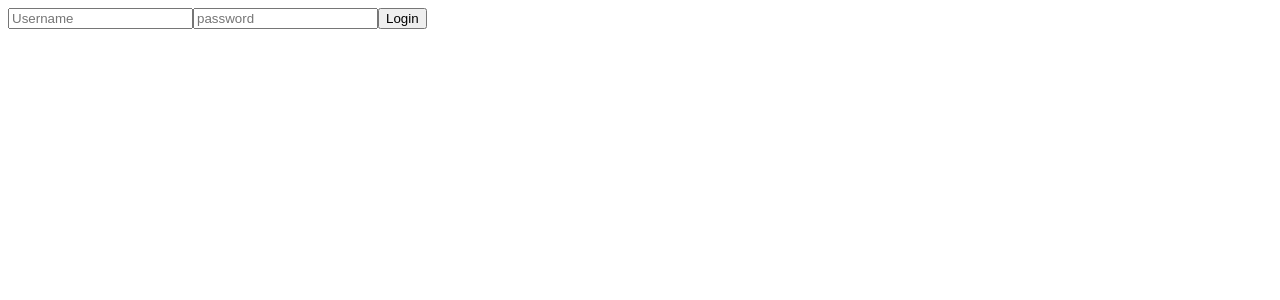
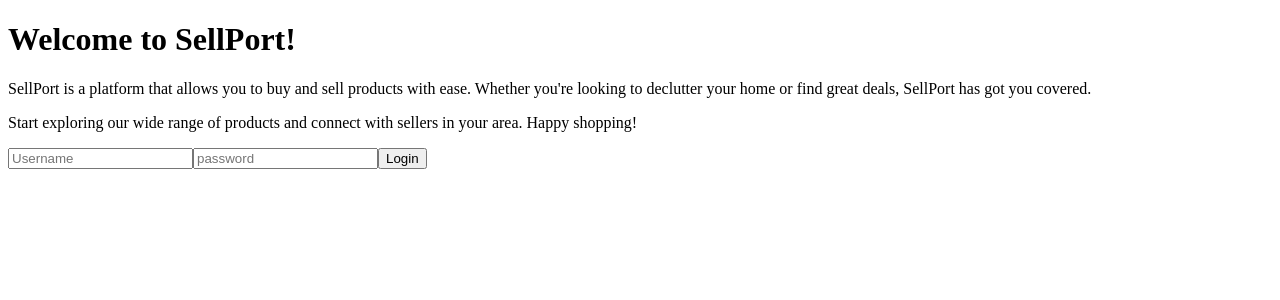
Before and after one commit to Aakankshapatil123/sellport, a React (Vite) app: page /login in a window 1280 px wide. Shown: the top 300 px of the page. Built offline with nearby package versions, Linux system fonts and the light colour scheme.

Commit message:
nested routes

```diff
--- a/src/pages/Home.jsx
+++ b/src/pages/Home.jsx
@@ -9,10 +9,6 @@
 
   return (
     <div>
-      <h1>Welcome to SellPort!</h1>
-       <p>SellPort is a platform that allows you to buy and sell products with ease. Whether you're looking to declutter your home or find great deals, SellPort has got you covered.</p>
-        <p>Start exploring our wide range of products and connect with sellers in your area. Happy shopping!</p>
-
         <button onClick={handleRegister}>Register</button> &nbsp;
         <button onClick={() => navigate("/login")}>Login</button>
     </div>
--- a/src/pages/Login.jsx
+++ b/src/pages/Login.jsx
@@ -4,7 +4,7 @@
   const navigate = useNavigate();
 
   const handleLogin = (e) => {
-     preventDefault();
+     e.preventDefault();
      setTimeout(() => {
       navigate("/dashboard");
      }, 500);
--- /dev/null
+++ b/src/wrappers/Homewrapper.jsx
@@ -0,0 +1,15 @@
+import { Outlet } from "react-router"
+
+const Homewrapper = () => {
+  return (
+    <div>
+      <h1>Welcome to SellPort!</h1>
+       <p>SellPort is a platform that allows you to buy and sell products with ease. Whether you're looking to declutter your home or find great deals, SellPort has got you covered.</p>
+        <p>Start exploring our wide range of products and connect with sellers in your area. Happy shopping!</p>
+
+        <Outlet />
+    </div>
+  )
+}
+
+export default Homewrapper
```
Also changed, not shown: src/App.jsx (+12 -4 lines), 1 other file (tests, documents, lock files or other folders).
